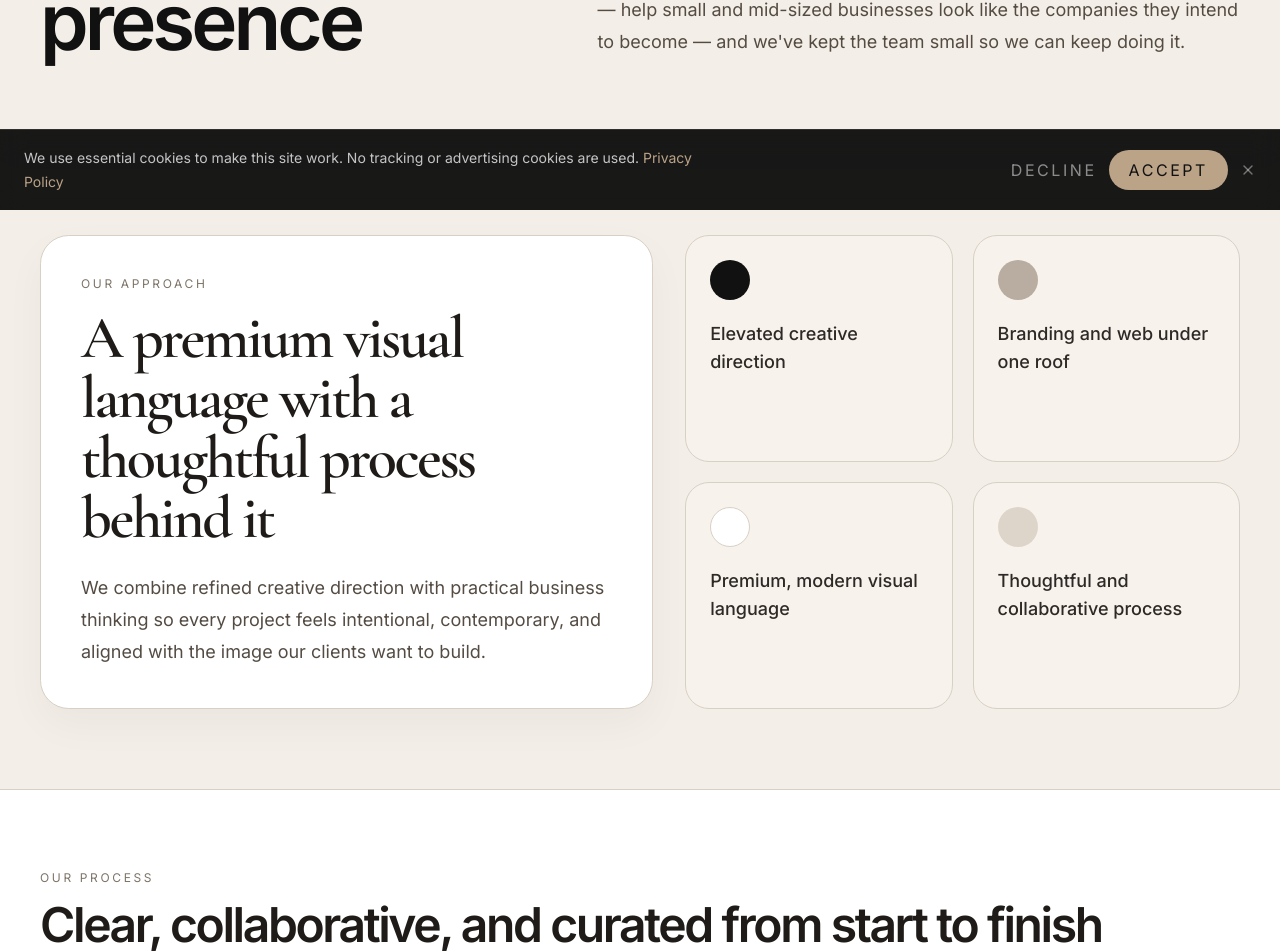
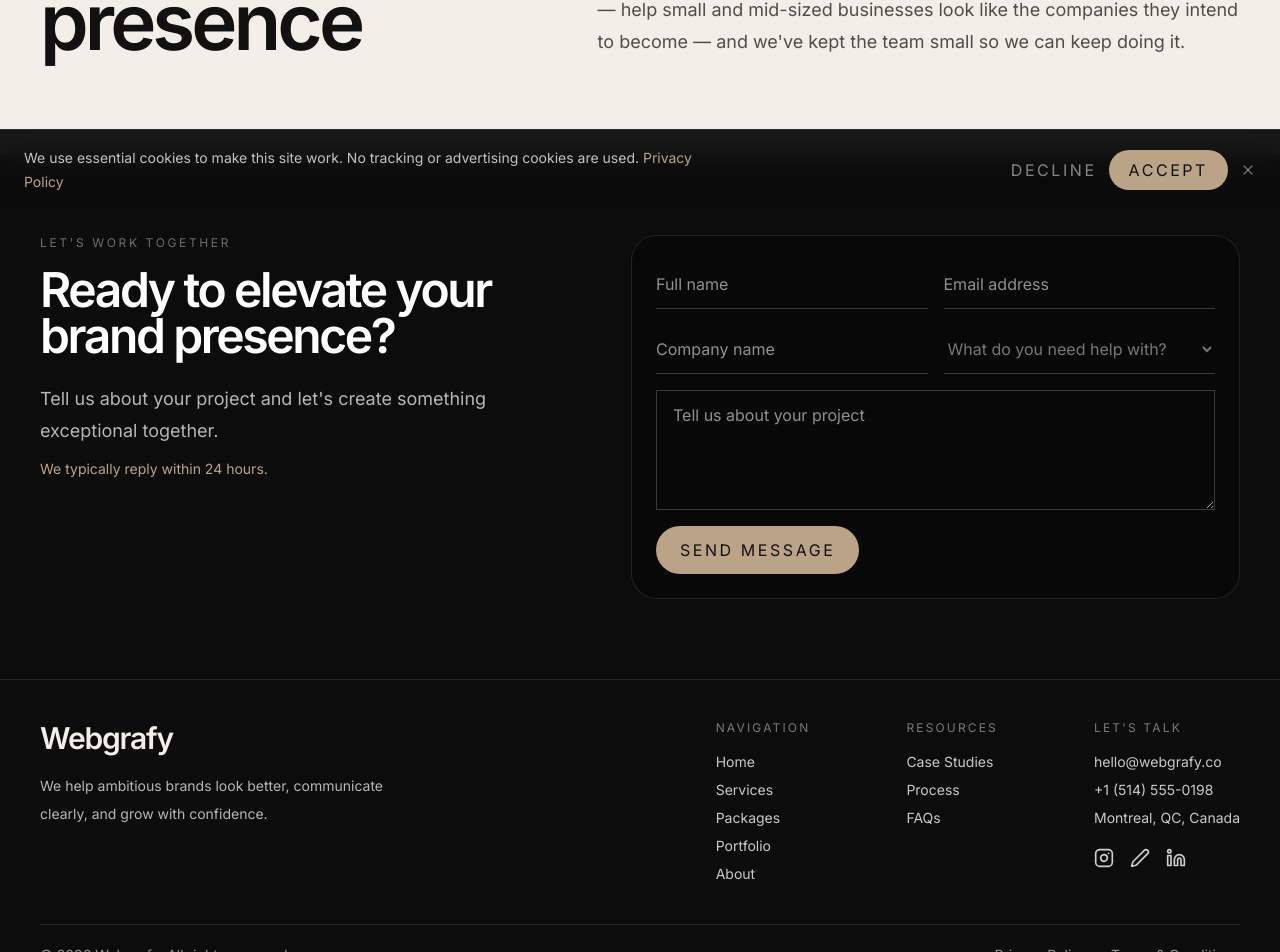
Before and after one commit to pbuyan/webgrafy, a Next.js app: page /en/about in a window 1280 px wide. Shown: the part 590-1542 px from the top of the page. Built offline with nearby package versions, Linux system fonts and the light colour scheme.

Commit message:
refactor: comment out ProcessTimeline section in AboutPage for future use
- Commented out the ProcessTimeline section in AboutPage to streamline the layout while retaining the option for future implementation.
- Adjusted the surrounding layout structure for improved clarity and organization.

```diff
--- a/app/[locale]/about/page.tsx
+++ b/app/[locale]/about/page.tsx
@@ -22,7 +22,7 @@ export default async function AboutPage({
         text={dict.pages.about.text}
       />
 
-      <section className="border-b border-stroke py-20">
+      {/* <section className="border-b border-stroke py-20">
         <Container>
           <div className="grid gap-8 lg:grid-cols-[1.05fr_0.95fr]">
             <div className="rounded-[1.8rem] border border-stroke bg-white p-10 shadow-[0_16px_40px_rgba(0,0,0,0.04)]">
@@ -43,13 +43,7 @@ export default async function AboutPage({
             </div>
           </div>
         </Container>
-      </section>
-
-      <ProcessTimeline
-        eyebrow={dict.about.processEyebrow}
-        title={dict.about.processTitle}
-        steps={dict.processSteps}
-      />
+      </section> */}
 
       <ContactBlock id="contact" locale={locale} dict={dict} />
     </>
```
